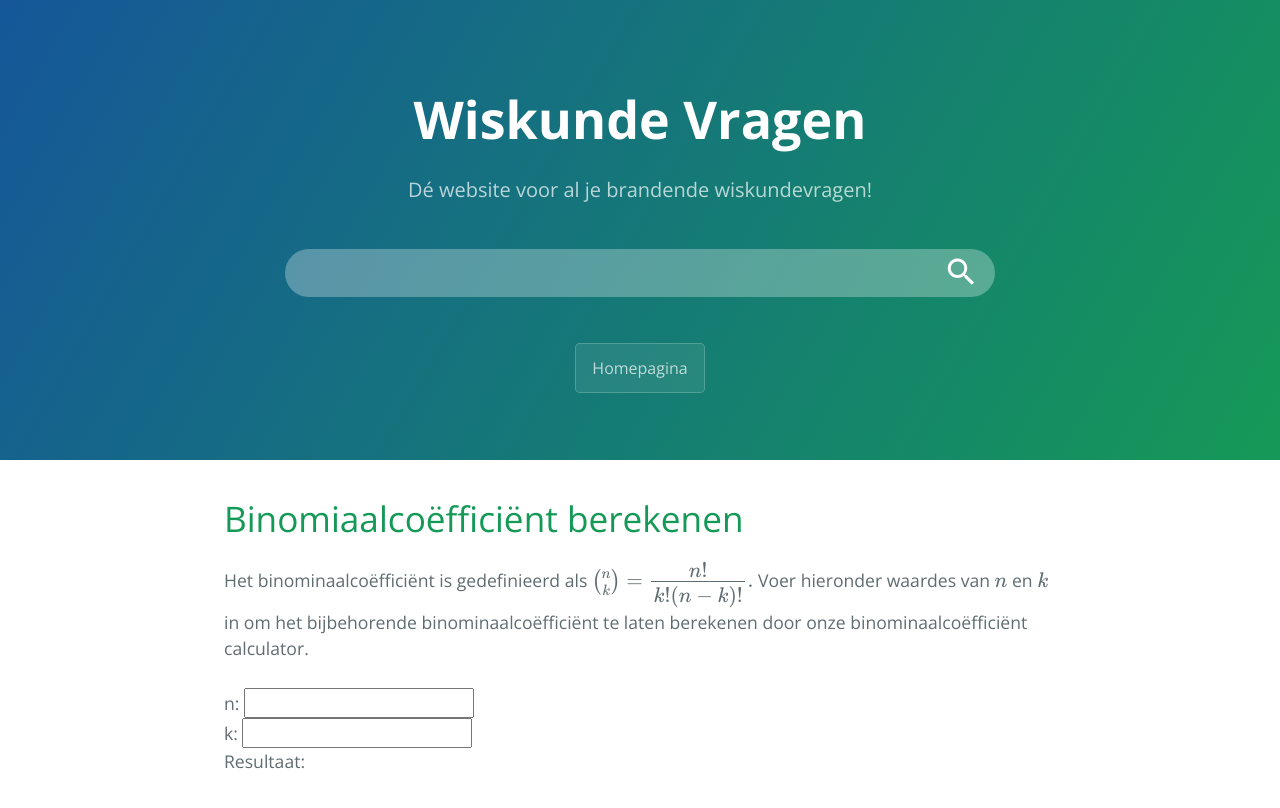
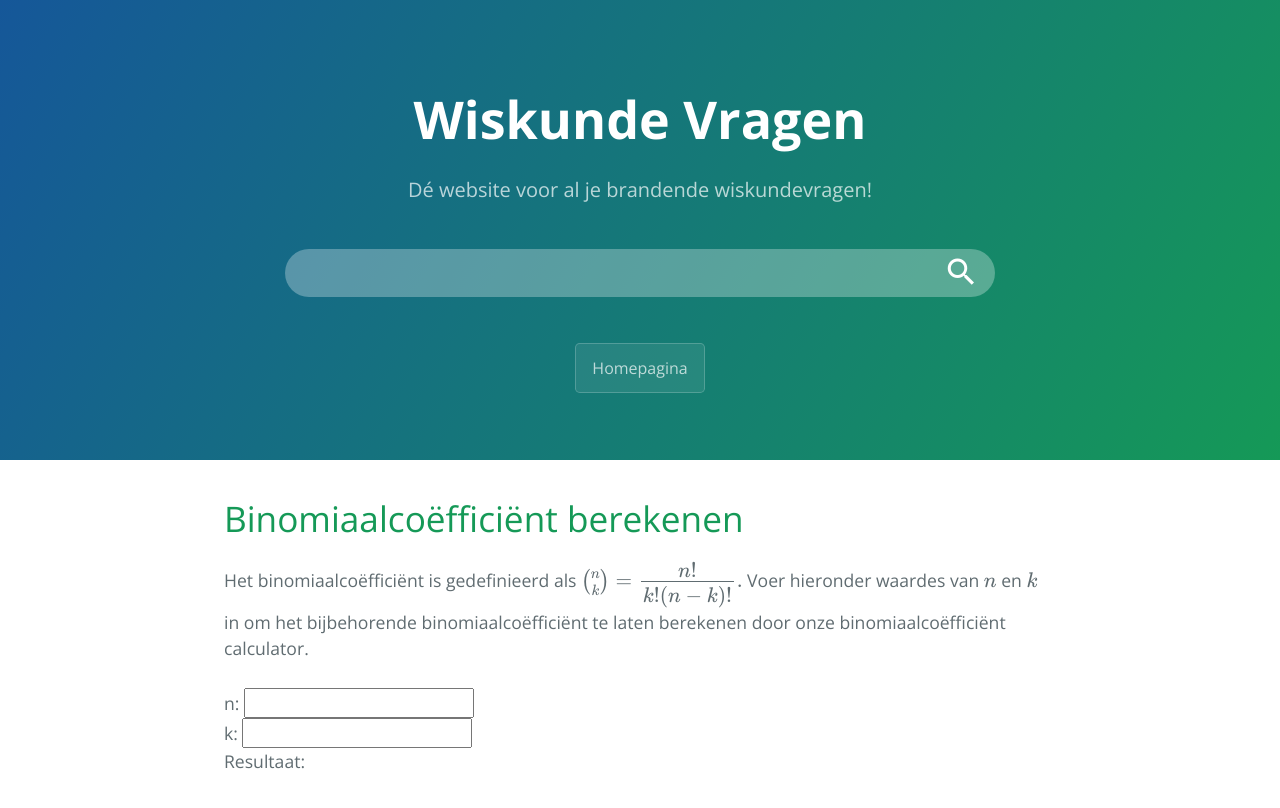
Before and after one commit to wiskundevragen/wiskundevragen.github.io, a Jekyll site: the page built from binominaal.html, in a window 1280 px wide. Shown: the top 808 px of the page. Built offline with Jekyll 4.4.1, drawn with Linux system fonts in a browser that asks for light colours.

Commit message:
fix typos

```diff
--- a/binominaal.html
+++ b/binominaal.html
@@ -1,12 +1,12 @@
 ---
-desc: "Hier wordt uitgelegd wat het binominaalcoëfficiënt is, hoe je het berekent en er is een kleine rekenmachine waar
+desc: "Hier wordt uitgelegd wat het binomiaalcoëfficiënt is, hoe je het berekent en er is een kleine rekenmachine waar
 je het snel kan laten uitrekenen."
 title: Binomiaalcoëfficiënt berekenen
 ---
-Het binominaalcoëfficiënt is gedefinieerd als <mathEl data='{n \choose k}=\dfrac{n!}{k!(n-k)!}.'>n boven k is gelijk aan
+Het binomiaalcoëfficiënt is gedefinieerd als <mathEl data='{n \choose k}=\dfrac{n!}{k!(n-k)!}.'>n boven k is gelijk aan
 	n faculteit gedeeld door (k faculteit maal (n-k) faculteit).</mathEl>
 Voer hieronder waardes van <mathEl data='n'>n</mathEl> en <mathEl data='k'>k</mathEl> in om het bijbehorende
-binominaalcoëfficiënt te laten berekenen door onze binominaalcoëfficiënt calculator.<br><br>
+binomiaalcoëfficiënt te laten berekenen door onze binomiaalcoëfficiënt calculator.<br><br>
 n: <input id='n' /><br>
 k: <input id='k' /><br>
 Resultaat: <span id="result"></span>
```
